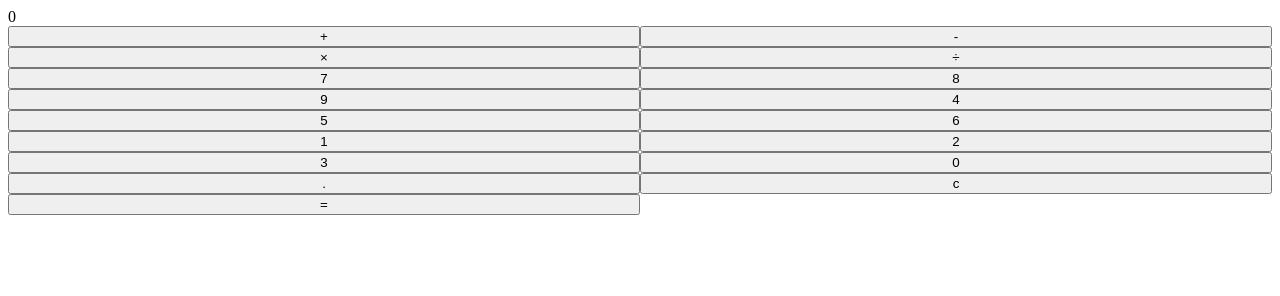
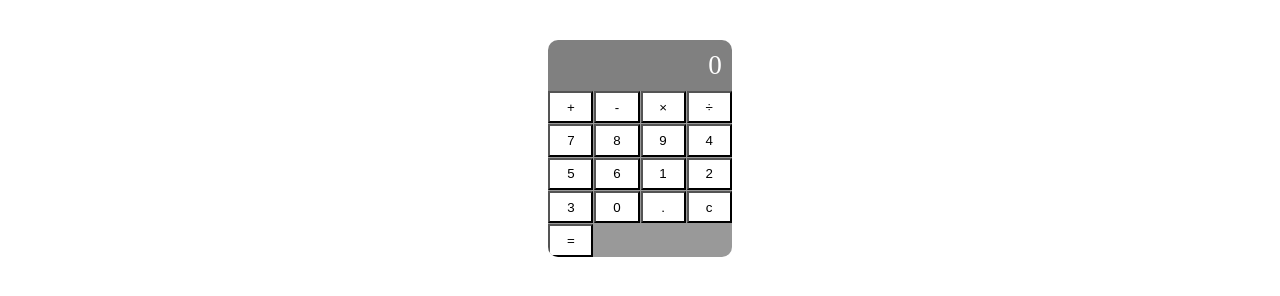
Before and after one commit to JoeDictionary/calculator, a website with bundled scripts: page index.html in a window 1280 px wide. Built offline with nearby package versions, Linux system fonts and the light colour scheme.

Commit message:
css shenanigans

```diff
--- a/package.json
+++ b/package.json
@@ -4,7 +4,6 @@
   "description": "",
   "main": "index.js",
   "scripts": {
-    "test": "echo \"Error: no test specified\" && exit 1",
     "watch": "watchify main.js -o bundle.js"
   },
   "keywords": [],
--- a/style.css
+++ b/style.css
@@ -1,4 +1,47 @@
+html {
+  box-sizing: border-box;
+}
+
+*,
+*::before,
+*::after {
+  box-sizing: inherit;
+}
+
+body {
+  display: flex;
+  align-items: center;
+  justify-content: center;
+  flex-flow: column nowrap;
+
+}
+
+.calculator {
+  border-radius: 10px;
+  overflow: hidden;
+  margin-top: 2em;
+  max-width: 15em;
+}
+
+.calculator_display {
+  color: white;
+  font-size: 1.7em;
+  text-align: right;
+  background-color: gray;
+  padding: 10px
+}
+
 .calculator_keys {
+  background-color: #999;
   display: grid;
-  grid-template-columns: 50% 50%;
+  grid-gap: 1px;
+  flex-flow: column nowrap;
+  grid-template-columns: repeat(4, 1fr)
+
 }
+
+.calculator_keys > * {
+  background-color: #fff;
+  text-align: center;
+  padding: 0.5em 1.25em;
+}
```
